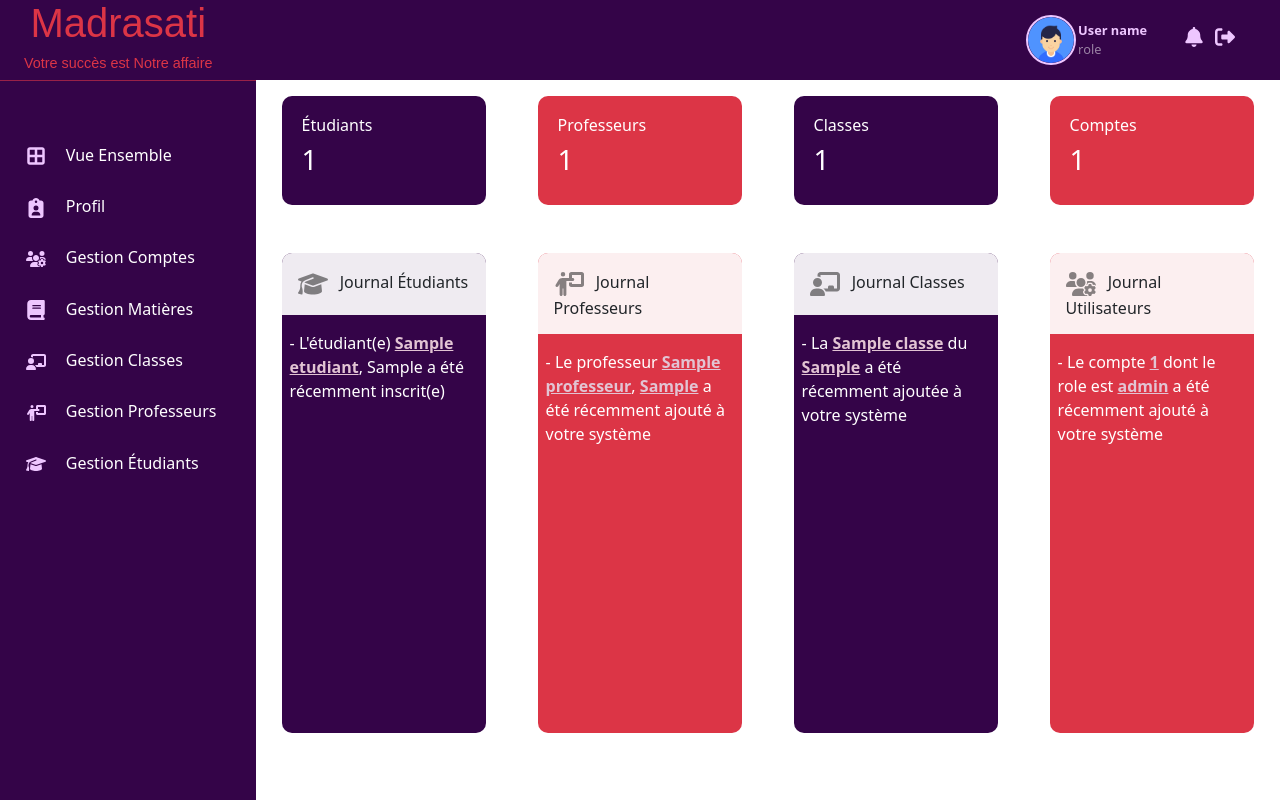
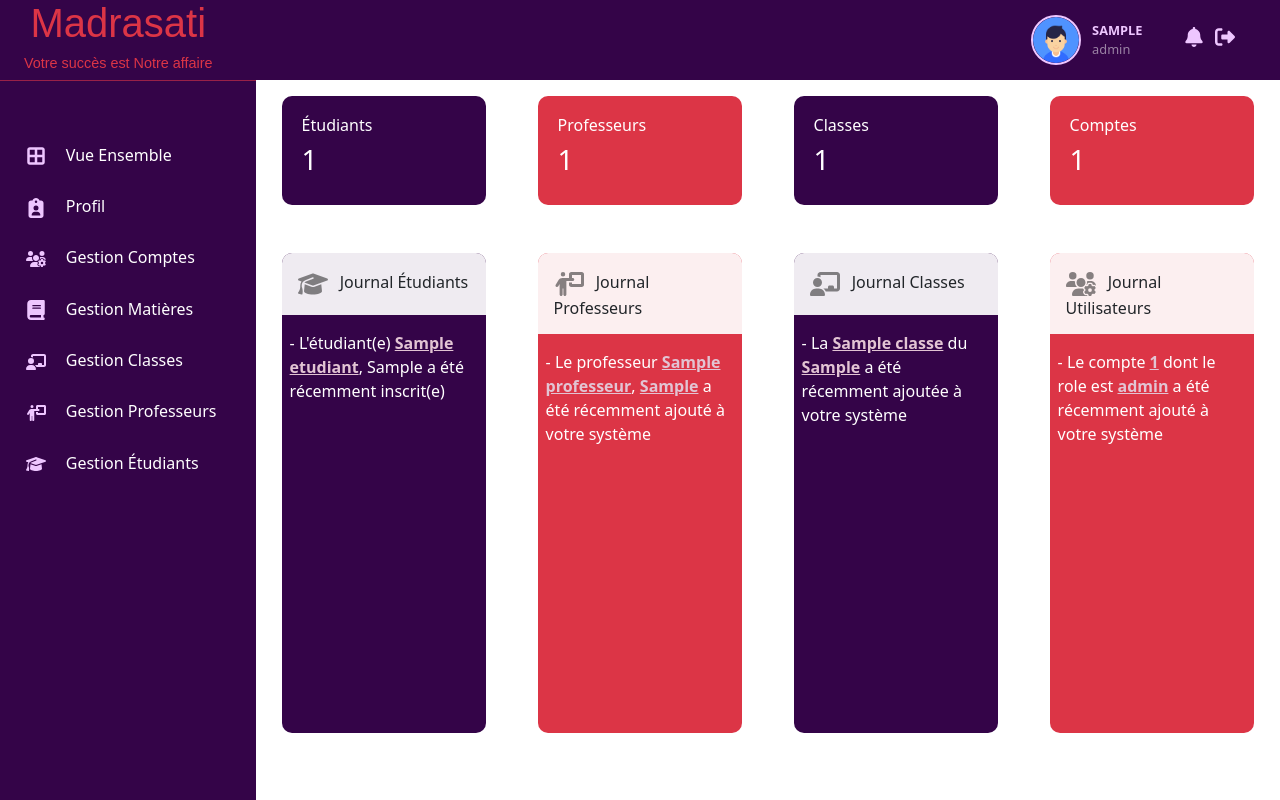
Before and after one commit to meriamourriworld/gestionNotes, a PHP site: page /vueEnsembleAdmin.php in a window 1280 px wide. Run offline with PHP 8.4, Linux system fonts and the light colour scheme; the visitor is signed in with stand-in values (Sample User, id 1); tables that the repository leaves empty or names only in its code hold one stand-in row (values such as "Sample post"); some web fonts are replaced.

Commit message:
Refresh dinamically the name and role of the user

```diff
--- a/connection.php
+++ b/connection.php
@@ -18,6 +18,7 @@
                 //Enregistrer les données de session
                 $_SESSION['loggedin'] = true;
                 $_SESSION['username'] = $login;
+                $_SESSION['role'] = $user['role'];
                 setcookie('currentUser', $login, time() + (86400 * 30), "/");
 
                 //Redirection de l'utiisateur vers sa page d'accueil en fonction de son role
--- a/header.php
+++ b/header.php
@@ -1,4 +1,7 @@
-
+<?php
+    $username = strtoupper($_SESSION['username']);
+    $role = $_SESSION['role'];
+?>
     <header class="header d-flex justify-content-between align-items-center px-4">
         <section class="logo text-center">
             <h1>Madrasati</h1>
@@ -10,8 +13,8 @@
             <div class="user d-flex justify-content-around align-items-center w-50">
                 <img src="./images/profile.png" alt="Utilisateur">
                 <div class="info d-flex flex-column justify-content-center">
-                    <span class="username fw-bold">User name</span>
-                    <span class="role text-white-50">role</span>
+                    <span class="username fw-bold"><?php echo $username; ?></span>
+                    <span class="role text-white-50"><?php echo $role; ?></span>
                 </div>
 
             </div>
```
